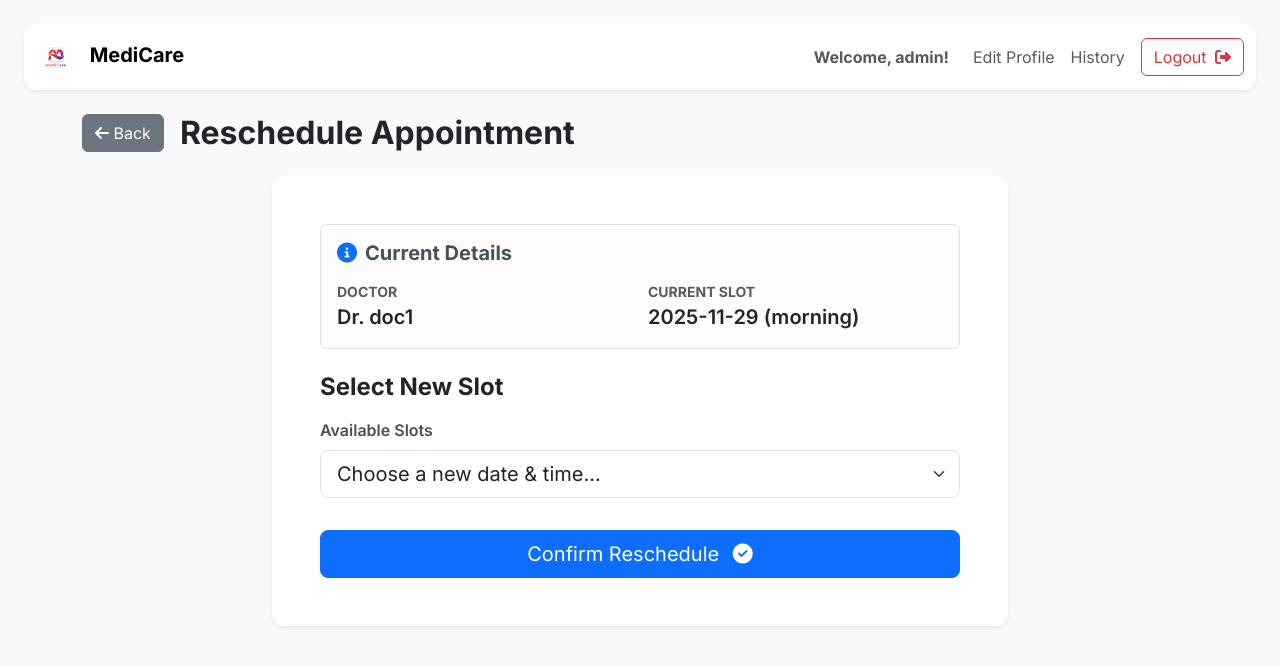
After one commit to 24f2008371/MAD1-hospital_management_system, a Flask app: template templates/reschedule_appointment.html in a window 1280 px wide. The commit adds this page. Shown: the top 666 px of the page. Run offline with Flask 3, Linux system fonts and the light colour scheme; the template is opened without the code that fills it: values that come from a table or form of the project are taken from there, others are empty; data comes from the database, SQL or seed files in the repository; both versions use the stored data as it was after the commit; some libraries are stand-ins or nearby versions.

Commit message:
some changes

```diff
--- a/application/controllers.py
+++ b/application/controllers.py
@@ -770,6 +770,71 @@ def cancel_appointment(id):
     return redirect("/patient")
 
 
+# ---------------------------------------------------------
+# RESCHEDULE APPOINTMENT (Patient)
+# ---------------------------------------------------------
+
+@app.route("/reschedule_appointment/<int:id>", methods=['GET', 'POST'])
+def reschedule_appointment(id):
+    patient, err = require_patient()
+    if err: return err
+
+    appt = Appointment.query.get_or_404(id)
+
+    # Patient authorization check
+    if appt.patient_id != patient.id:
+        flash("Unauthorized!", "danger")
+        return redirect("/patient")
+
+    doctor = appt.doctor
+
+    # Fetch doctor availability
+    slots = Availability.query.filter_by(doctor_id=doctor.id, is_available=True).all()
+
+    if request.method == "POST":
+        new_slot_id = request.form.get("slot_id")
+        if not new_slot_id:
+            flash("Please select a valid slot.", "danger")
+            return redirect(request.url)
+
+        new_slot = Availability.query.get_or_404(new_slot_id)
+
+        # Prevent past booking
+        if not validate_future_slot(new_slot.date, new_slot.slot):
+            flash("You cannot book a past or expired slot!", "danger")
+            return redirect(request.url)
+
+        # Free old slot
+        old_slot = Availability.query.filter_by(
+            doctor_id=doctor.id, date=appt.date, slot=appt.time
+        ).first()
+        if old_slot:
+            old_slot.is_available = True
+
+        # Occupy new slot
+        new_slot.is_available = False
+
+        # Update appointment
+        appt.date = new_slot.date
+        appt.time = new_slot.slot
+
+        db.session.commit()
+
+        flash("Appointment rescheduled successfully!", "success")
+        return redirect("/patient")
+
+    # GET → show form
+    return render_template(
+        "reschedule_appointment.html",
+        appointment=appt,
+        doctor=doctor,
+        slots=slots,
+        patient=patient,
+        this_user=current_user()
+    )
+
+
+
 
 # ---------------------------------------------------------
 # APPOINTMENT CRUD (Doctor)
--- /dev/null
+++ b/instance/desktop.ini
@@ -0,0 +1,2 @@
+[.ShellClassInfo]
+IconResource=C:\Program Files\Google\Drive File Stream\117.0.0.0\GoogleDriveFS.exe,26
--- /dev/null
+++ b/templates/reschedule_appointment.html
@@ -0,0 +1,147 @@
+<!DOCTYPE html>
+<html lang="en">
+
+<head>
+    <meta charset="UTF-8">
+    <meta name="viewport" content="width=device-width, initial-scale=1.0">
+    <title>Reschedule Appointment - MediCare</title>
+
+    <link href="https://cdn.jsdelivr.net/npm/bootstrap@5.3.2/dist/css/bootstrap.min.css" rel="stylesheet">
+
+    <link rel="preconnect" href="https://fonts.googleapis.com">
+    <link rel="preconnect" href="https://fonts.gstatic.com" crossorigin>
+    <link href="https://fonts.googleapis.com/css2?family=Inter:wght@300;400;500;600;700&display=swap" rel="stylesheet">
+
+    <script src="https://kit.fontawesome.com/1dfadc4f8b.js" crossorigin="anonymous"></script>
+
+    <style>
+        body {
+            font-family: 'Inter', sans-serif;
+            background-color: #f8f9fa; /* Light grey background */
+        }
+
+        .card {
+            border: none;
+            border-radius: 0.75rem; /* Thode rounded corners */
+        }
+
+        .form-label {
+            font-weight: 600;
+            color: #495057;
+            margin-bottom: 0.5rem;
+        }
+
+        .form-select:focus {
+            border-color: #0d6efd;
+            box-shadow: 0 0 0 0.25rem rgba(13, 110, 253, 0.15);
+        }
+    </style>
+</head>
+
+<body class="p-4">
+
+    <nav class="navbar navbar-expand-lg navbar-light bg-white shadow-sm sticky-top mb-4" style="border-radius: 0.75rem;">
+        <div class="container-fluid">
+            <a class="navbar-brand" href="/patient">
+                <img src="{{ url_for('static', filename='logo2.png') }}" alt="Logo" style="height: 40px; border-radius: 50%;">
+                <span class="fw-bold ms-2">MediCare</span>
+            </a>
+            <button class="navbar-toggler" type="button" data-bs-toggle="collapse" data-bs-target="#patientNav">
+                <span class="navbar-toggler-icon"></span>
+            </button>
+            <div class="collapse navbar-collapse" id="patientNav">
+                <ul class="navbar-nav ms-auto mb-2 mb-lg-0 align-items-center">
+                    <li class="nav-item d-none d-lg-block">
+                        <span class="navbar-text fw-bold me-3">Welcome, {{this_user.username}}!</span>
+                    </li>
+                    <li class="nav-item">
+                        <a href="/edit_profile?username={{this_user.username}}" class="nav-link">Edit Profile</a>
+                    </li>
+                    <li class="nav-item">
+                        <a href="/patient_history" class="nav-link">History</a>
+                    </li>
+                    <li class="nav-item">
+                        <a href="/login" class="btn btn-outline-danger ms-lg-2">
+                            Logout <i class="fa-solid fa-right-from-bracket ms-1"></i>
+                        </a>
+                    </li>
+                </ul>
+            </div>
+        </div>
+    </nav>
+
+    <main class="container">
+
+        <div class="d-flex align-items-center mb-4">
+            <a href="/patient" class="btn btn-secondary me-3">
+                <i class="fa-solid fa-arrow-left"></i> Back
+            </a>
+            <h2 class="mb-0 fw-bold">Reschedule Appointment</h2>
+        </div>
+
+        <div class="row justify-content-center">
+            <div class="col-lg-8 col-md-10">
+                <div class="card shadow-sm p-4 p-md-5">
+
+                    <div class="alert alert-light border mb-4">
+                        <h5 class="alert-heading fw-bold mb-3"><i class="fa-solid fa-info-circle me-2 text-primary"></i>Current Details</h5>
+                        <div class="row g-3">
+                            <div class="col-md-6">
+                                <small class="text-muted text-uppercase fw-bold d-block">Doctor</small>
+                                <span class="fs-5 fw-semibold text-dark">Dr. {{ doctor.doctor_name }}</span>
+                            </div>
+                            <div class="col-md-6">
+                                <small class="text-muted text-uppercase fw-bold d-block">Current Slot</small>
+                                <span class="fs-5 fw-semibold text-dark">{{ appointment.date }} ({{ appointment.time }})</span>
+                            </div>
+                        </div>
+                    </div>
+
+                    <form method="POST">
+                        <h4 class="fw-bold mb-3">Select New Slot</h4>
+
+                        {% if slots %}
+                            <div class="mb-4">
+                                <label class="form-label">Available Slots</label>
+                                <select name="slot_id" class="form-select form-select-lg" required>
+                                    <option value="" selected disabled>Choose a new date & time...</option>
+
+                                    {% for s in slots %}
+                                        <option value="{{ s.id }}">
+                                            {{ s.date }} —
+                                            {% if s.slot == "morning" %}
+                                                08:00 AM – 12:00 PM
+                                            {% else %}
+                                                04:00 PM – 09:00 PM
+                                            {% endif %}
+                                        </option>
+                                    {% endfor %}
+                                </select>
+                            </div>
+
+                            <div class="d-grid pt-2">
+                                <button class="btn btn-primary btn-lg">
+                                    Confirm Reschedule <i class="fa-solid fa-check-circle ms-2"></i>
+                                </button>
+                            </div>
+
+                        {% else %}
+                            <div class="alert alert-warning d-flex align-items-center" role="alert">
+                                <i class="fa-solid fa-triangle-exclamation me-3 fs-4"></i>
+                                <div>
+                                    <strong>No available slots!</strong>
+                                    <p class="mb-0">This doctor has no other free slots available right now. Please try again later.</p>
+                                </div>
+                            </div>
+                        {% endif %}
+                    </form>
+
+                </div>
+            </div>
+        </div>
+
+    </main>
+
+    <script src="https://cdn.jsdelivr.net/npm/bootstrap@5.3.2/dist/js/bootstrap.bundle.min.js"></script>
+</body>
+</html>
```
Also changed, not shown: templates/patient_dash.html (+31 -22 lines), instance/hospital.sqlite3.
